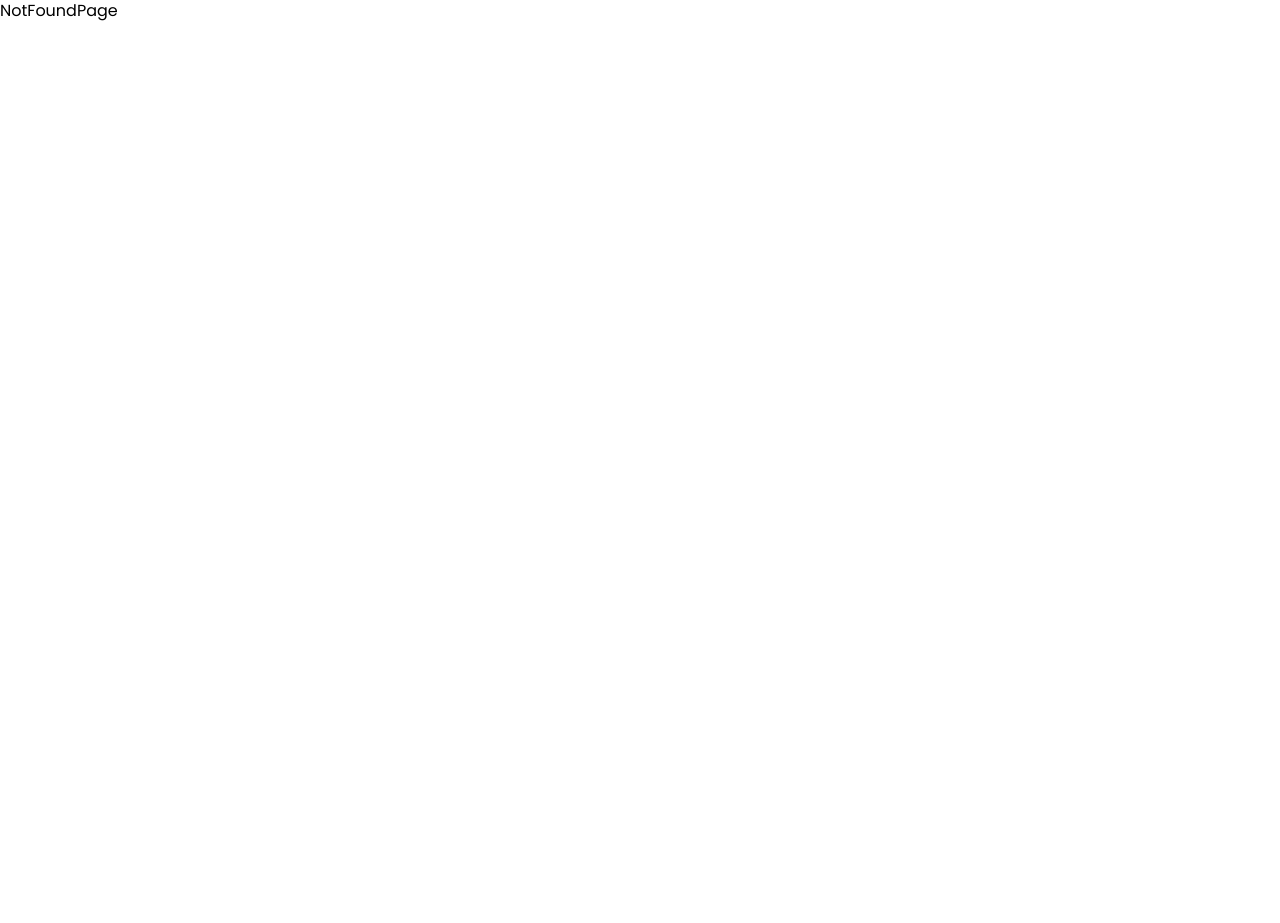
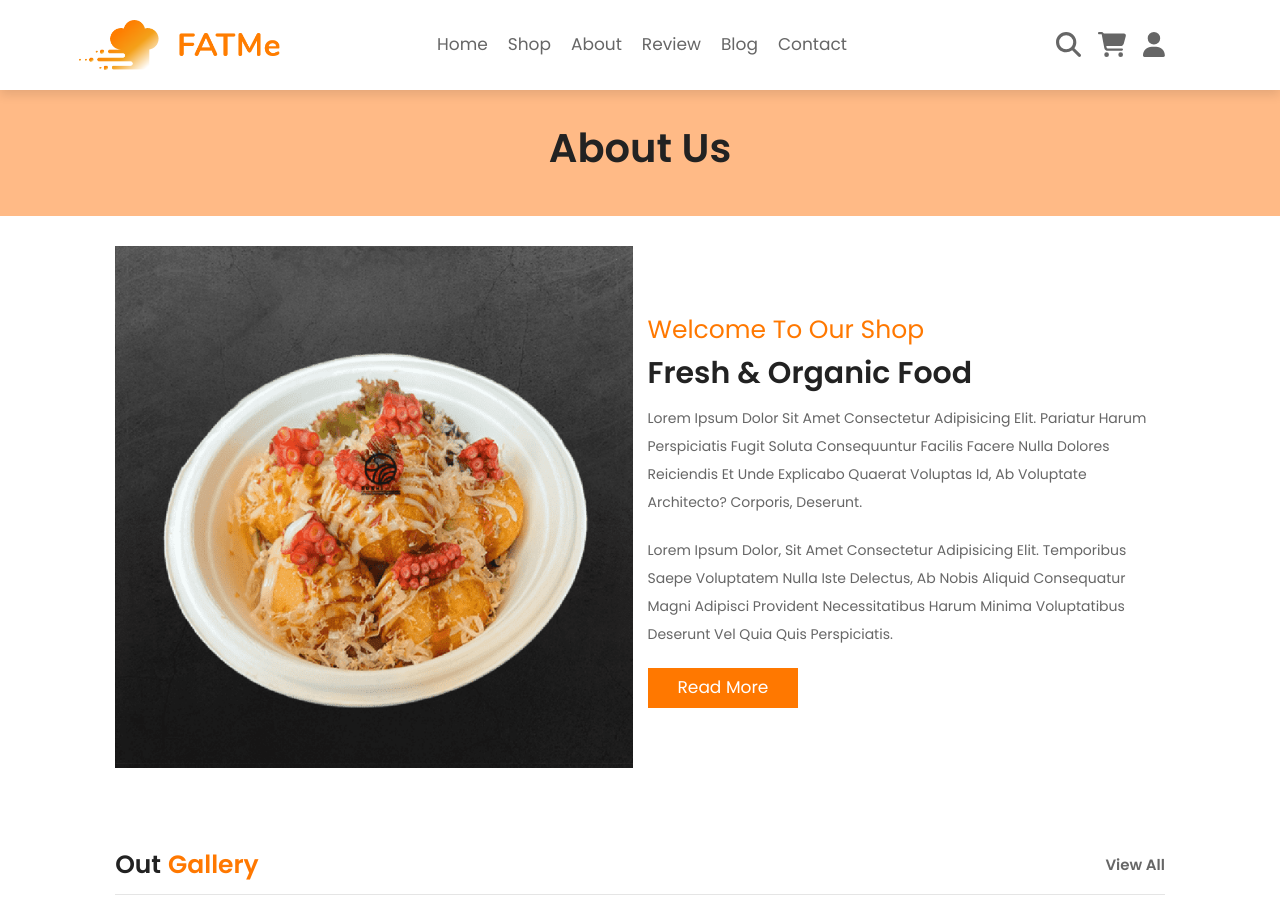
Before and after one commit to thinhnh254/Client, a React (Create React App) app: page /about in a window 1280 px wide. Shown: the top 923 px of the page. Before the commit the page ends 800 px from the top, so only its background shows below. Built offline with nearby package versions, Linux system fonts and the light colour scheme.

Commit message:
about page

```diff
--- a/src/components/HeaderComponent/HeaderComponent.jsx
+++ b/src/components/HeaderComponent/HeaderComponent.jsx
@@ -61,7 +61,7 @@ const HeaderComponent = () => {
         <Link className="menu-link" to={"/shop"}>
           Shop
         </Link>
-        <Link className="menu-link" to={"#"}>
+        <Link className="menu-link" to={"/about"}>
           About
         </Link>
         <Link className="menu-link" to={"#"}>
--- a/src/index.scss
+++ b/src/index.scss
@@ -44,7 +44,7 @@ section {
   background-position: center;
   text-align: center;
   padding-top: 12rem;
-  padding-bottom: 8rem;
+  padding-bottom: 4rem;
 
   h1 {
     color: $black;
--- /dev/null
+++ b/src/pages/AboutPage/AboutPage.jsx
@@ -0,0 +1,110 @@
+import { faEye, faHeart, faShare } from "@fortawesome/free-solid-svg-icons";
+import { FontAwesomeIcon } from "@fortawesome/react-fontawesome";
+import React from "react";
+import { Link } from "react-router-dom";
+import about from "../../assets/banhbachtuoc.jpeg";
+import gallery from "../../assets/dua-heligan.jpg";
+import "./AboutPage.scss";
+
+const AboutPage = () => {
+  return (
+    <div>
+      <div className="heading">
+        <h1>about us</h1>
+      </div>
+
+      <section className="about">
+        <div className="image">
+          <img src={about} alt="" />
+        </div>
+
+        <div className="content">
+          <span>welcome to our shop</span>
+          <h3>fresh & organic food</h3>
+          <p>
+            Lorem ipsum dolor sit amet consectetur adipisicing elit. Pariatur
+            harum perspiciatis fugit soluta consequuntur facilis facere nulla
+            dolores reiciendis et unde explicabo quaerat voluptas id, ab
+            voluptate architecto? Corporis, deserunt.
+          </p>
+          <p>
+            Lorem ipsum dolor, sit amet consectetur adipisicing elit. Temporibus
+            saepe voluptatem nulla iste delectus, ab nobis aliquid consequatur
+            magni adipisci provident necessitatibus harum minima voluptatibus
+            deserunt vel quia quis perspiciatis.
+          </p>
+          <Link to={"#"} className="btn">
+            read more
+          </Link>
+        </div>
+      </section>
+
+      <section className="gallery">
+        <h1 className="title">
+          out <span>gallery</span>
+          <Link className="link" to={"#"}>
+            view all
+          </Link>
+        </h1>
+
+        <div className="box-container">
+          <div className="box">
+            <img src={gallery} alt="" />
+            <div className="icons">
+              <FontAwesomeIcon className="icon-item" icon={faHeart} />
+              <FontAwesomeIcon className="icon-item" icon={faEye} />
+              <FontAwesomeIcon className="icon-item" icon={faShare} />
+            </div>
+          </div>
+
+          <div className="box">
+            <img src={gallery} alt="" />
+            <div className="icons">
+              <FontAwesomeIcon className="icon-item" icon={faHeart} />
+              <FontAwesomeIcon className="icon-item" icon={faEye} />
+              <FontAwesomeIcon className="icon-item" icon={faShare} />
+            </div>
+          </div>
+
+          <div className="box">
+            <img src={gallery} alt="" />
+            <div className="icons">
+              <FontAwesomeIcon className="icon-item" icon={faHeart} />
+              <FontAwesomeIcon className="icon-item" icon={faEye} />
+              <FontAwesomeIcon className="icon-item" icon={faShare} />
+            </div>
+          </div>
+
+          <div className="box">
+            <img src={gallery} alt="" />
+            <div className="icons">
+              <FontAwesomeIcon className="icon-item" icon={faHeart} />
+              <FontAwesomeIcon className="icon-item" icon={faEye} />
+              <FontAwesomeIcon className="icon-item" icon={faShare} />
+            </div>
+          </div>
+
+          <div className="box">
+            <img src={gallery} alt="" />
+            <div className="icons">
+              <FontAwesomeIcon className="icon-item" icon={faHeart} />
+              <FontAwesomeIcon className="icon-item" icon={faEye} />
+              <FontAwesomeIcon className="icon-item" icon={faShare} />
+            </div>
+          </div>
+
+          <div className="box">
+            <img src={gallery} alt="" />
+            <div className="icons">
+              <FontAwesomeIcon className="icon-item" icon={faHeart} />
+              <FontAwesomeIcon className="icon-item" icon={faEye} />
+              <FontAwesomeIcon className="icon-item" icon={faShare} />
+            </div>
+          </div>
+        </div>
+      </section>
+    </div>
+  );
+};
+
+export default AboutPage;
--- /dev/null
+++ b/src/pages/AboutPage/AboutPage.scss
@@ -0,0 +1,85 @@
+@import "../../index.scss";
+
+.about {
+  display: flex;
+  align-items: center;
+  flex-wrap: wrap;
+  gap: 1.5rem;
+
+  .image {
+    flex: 1 1 40rem;
+
+    img {
+      width: 100%;
+    }
+  }
+
+  .content {
+    flex: 1 1 40rem;
+
+    span {
+      color: $orange;
+      font-size: 2.5rem;
+    }
+
+    h3 {
+      color: $black;
+      font-size: 3rem;
+      padding-top: 0.5rem;
+    }
+
+    p {
+      color: $light-color;
+      font-size: 1.4rem;
+      line-height: 2;
+      padding: 1rem 0;
+    }
+  }
+}
+
+.gallery {
+  .box-container {
+    @include grid(30rem);
+
+    .box {
+      height: 25rem;
+      overflow: hidden;
+      position: relative;
+
+      img {
+        height: 100%;
+        width: 100%;
+        object-fit: cover;
+
+        &:hover {
+          transform: scale(1.2);
+        }
+      }
+
+      &:hover .icons {
+        bottom: 0;
+      }
+
+      .icons {
+        text-align: center;
+        background: rgba(0, 0, 0, 0.7);
+        padding: 1.5rem 0;
+        position: absolute;
+        bottom: -10rem;
+        left: 0;
+        right: 0;
+        z-index: 10;
+
+        .icon-item {
+          font-size: 2.5rem;
+          color: $white;
+          margin: 1.5rem;
+
+          &:hover {
+            color: $orange;
+          }
+        }
+      }
+    }
+  }
+}
--- a/src/pages/OrderPage/OrderPage.jsx
+++ /dev/null
@@ -1,7 +0,0 @@
-import React from "react";
-
-const OrderPage = () => {
-  return <div>OrderPage</div>;
-};
-
-export default OrderPage;
--- a/src/pages/ProductsPage/ProductsPage.jsx
+++ /dev/null
@@ -1,7 +0,0 @@
-import React from "react";
-
-const ProductsPage = () => {
-  return <div>ProductsPage</div>;
-};
-
-export default ProductsPage;
--- a/src/routes/index.js
+++ b/src/routes/index.js
@@ -1,8 +1,7 @@
+import AboutPage from "../pages/AboutPage/AboutPage";
 import HomePage from "../pages/HomePage/HomePage";
 import LoginPage from "../pages/LoginPage/LoginPage";
 import NotFoundPage from "../pages/NotFoundPage/NotFoundPage";
-import OrderPage from "../pages/OrderPage/OrderPage";
-import ProductsPage from "../pages/ProductsPage/ProductsPage";
 import RegisterPage from "../pages/RegisterPage/RegisterPage";
 import ShopPage from "../pages/ShopPage/ShopPage";
 
@@ -18,13 +17,8 @@ export const routes = [
     isShowHeader: true,
   },
   {
-    path: "/order",
-    page: OrderPage,
-    isShowHeader: true,
-  },
-  {
-    path: "/products",
-    page: ProductsPage,
+    path: "/about",
+    page: AboutPage,
     isShowHeader: true,
   },
   {
```
Also changed, not shown: src/assets/banhbachtuoc.jpeg (added), src/assets/dua-heligan.jpg (added).
